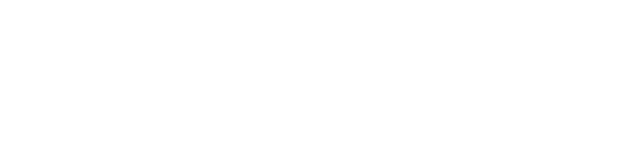
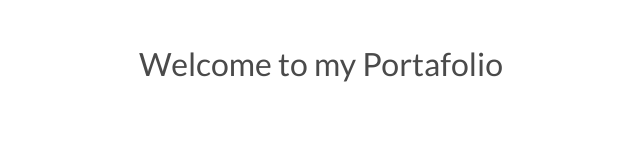
Before and after one commit to hsztan/eduardo-hernandez-henry-nawrocki, a plain HTML site: page index.html in a window 1280 px wide. Shown: the whole page, without its empty margins (243-883 px from the left). Drawn offline with nearby package versions, Linux system fonts and the light colour scheme.

Commit message:
[feature] add style, font Lato, Bulma, section, h1 with text

```diff
--- a/css/style.css
+++ b/css/style.css
@@ -0,0 +1,10 @@
+@import url('https://fonts.googleapis.com/css2?family=Lato&display=swap');
+body {
+  font-family: 'Lato', sans-serif;
+}
+main.container {
+  margin-top: 40px;
+}
+h1 {
+  font-size: 2em;
+}
--- a/index.html
+++ b/index.html
@@ -1,15 +1,22 @@
 <!DOCTYPE html>
 <html lang="en">
   <head>
-    <meta charset="UTF-8">
+    <meta charset="UTF-8" />
     <title>Fork Me! FCC: Test Suite Template</title>
-    <link rel="stylesheet" href="css/style.css">
+    <link
+      rel="stylesheet"
+      href="https://cdn.jsdelivr.net/npm/bulma@0.9.3/css/bulma.min.css"
+    />
+    <link rel="stylesheet" href="css/style.css" />
   </head>
 
   <body>
     <script src="https://cdn.freecodecamp.org/testable-projects-fcc/v1/bundle.js"></script>
-
-    <!--
+    <main class="container is-centered columns mt-40">
+      <section id="welcome-section">
+        <h1>Welcome to my Portafolio</h1>
+      </section>
+      <!--
 
     Hello Camper!
 
@@ -20,7 +27,7 @@
 
     - The freeCodeCamp Team
 
-    -->
-    <script  src="js/index.js"></script>
+    --></main>
+    <script src="js/index.js"></script>
   </body>
 </html>
```
